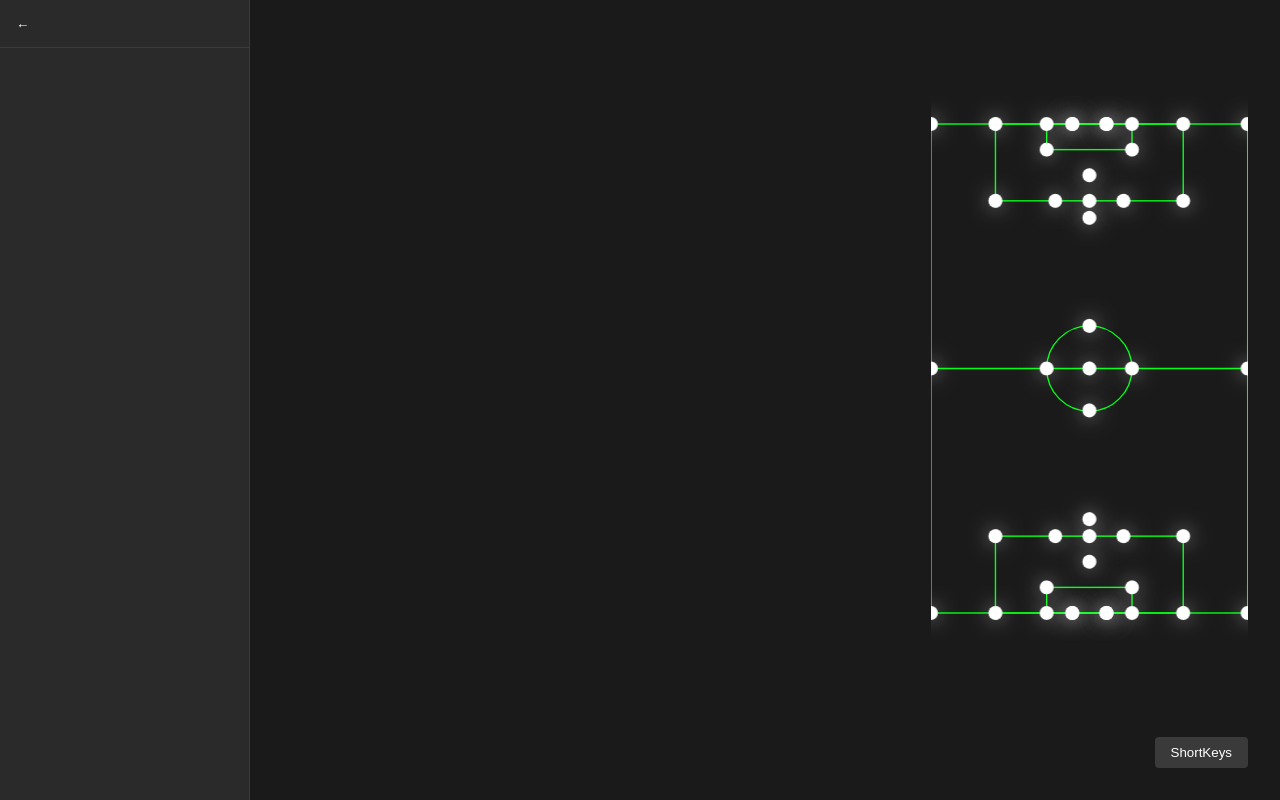
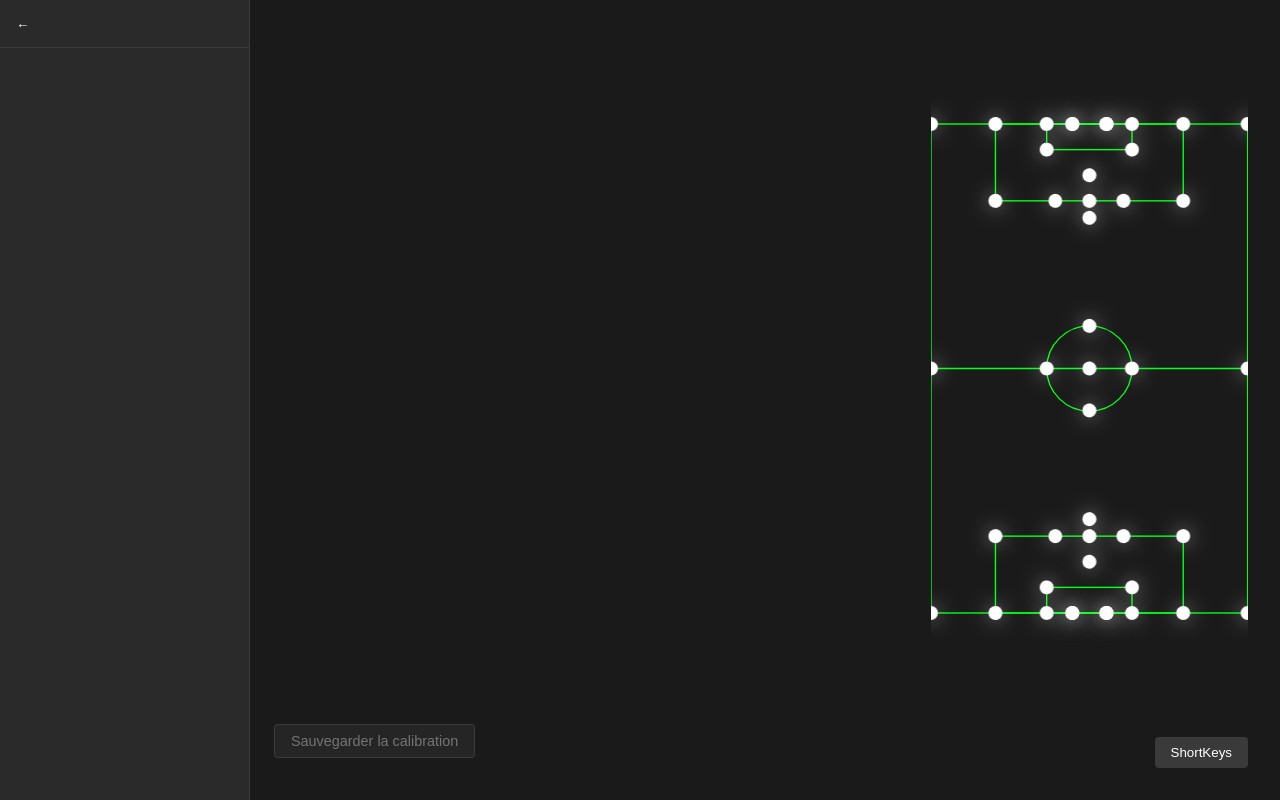
Before and after one commit to 2nzi/vue-electron, a Vue app: page /#/calibration/1 in a window 1280 px wide. Built offline with nearby package versions, Linux system fonts and the light colour scheme.

Commit message:
save before refactor

```diff
--- a/src/views/CalibrationView.vue
+++ b/src/views/CalibrationView.vue
@@ -28,12 +28,6 @@
             <p>session: {{ selectedVideo.session || 'nom_de_la_session' }}</p>
             <p>création: {{ new Date().toLocaleDateString() }}</p>
           </div>
-          <button
-            class="save-btn"
-            @click="saveCalibration"
-            :disabled="Object.keys(calibrationPoints).length === 0">
-            Sauvegarder la calibration
-          </button>
         </div>
 
         <div class="video-display">
@@ -63,6 +57,14 @@
                      }">
                 </div>
               </div>
+            </div>
+            <div class="save-section">
+              <button
+                class="save-btn"
+                @click="saveCalibration"
+                :disabled="Object.keys(calibrationPoints).length === 0">
+                <span class="save-text">Sauvegarder la calibration</span>
+              </button>
             </div>
           </div>
           <div class="field-container">
@@ -532,6 +534,7 @@ export default {
   flex: 2;
   position: relative;
   display: flex;
+  flex-direction: column;
   justify-content: center;
   align-items: center;
   min-height: 0;
@@ -642,37 +645,53 @@ export default {
   border-radius: 4px;
 }
 
+.save-section {
+  position: absolute;
+  bottom: -45px;
+  left: 0;
+  padding: 0.5rem;
+}
+
 .save-btn {
-  margin-top: 1rem;
+  display: flex;
+  align-items: center;
   padding: 0.5rem 1rem;
-  background-color: #4CAF50;
-  color: white;
-  border: none;
+  background-color: rgba(255, 255, 255, 0.1);
+  color: #cccccc;
+  border: 1px solid rgba(255, 255, 255, 0.2);
   border-radius: 4px;
   cursor: pointer;
-  font-size: 1rem;
+  font-size: 0.9rem;
+  transition: all 0.2s ease;
 }
 
-.save-btn:hover {
-  background-color: #45a049;
+.save-btn:not(:disabled) {
+  color: #ffffff;
+  border-color: #4CAF50;
+  text-shadow: 0 0 10px rgba(255, 255, 255, 0.5);
+  box-shadow: 0 0 10px rgba(76, 175, 80, 0.3),
+              inset 0 0 10px rgba(76, 175, 80, 0.2);
+}
+
+.save-btn:hover:not(:disabled) {
+  background-color: rgba(76, 175, 80, 0.15);
+  border-color: #4CAF50;
+  box-shadow: 0 0 15px rgba(76, 175, 80, 0.4),
+              inset 0 0 15px rgba(76, 175, 80, 0.3);
+}
+
+.save-btn:active:not(:disabled) {
+  background-color: rgba(76, 175, 80, 0.2);
+  box-shadow: 0 0 8px rgba(76, 175, 80, 0.3),
+              inset 0 0 8px rgba(76, 175, 80, 0.2);
 }
 
 .save-btn:disabled {
-  background-color: #cccccc;
+  opacity: 0.5;
   cursor: not-allowed;
 }
 
-.image-container {
-  width: 100%;
-  height: 100%;
-  overflow: hidden;
-  position: relative;
-}
-
-.image-container img {
-  max-width: none;
-  max-height: none;
-  position: relative;
-  transition: transform 0.05s ease-out;
+.save-text {
+  opacity: 1;
 }
 </style>
```
